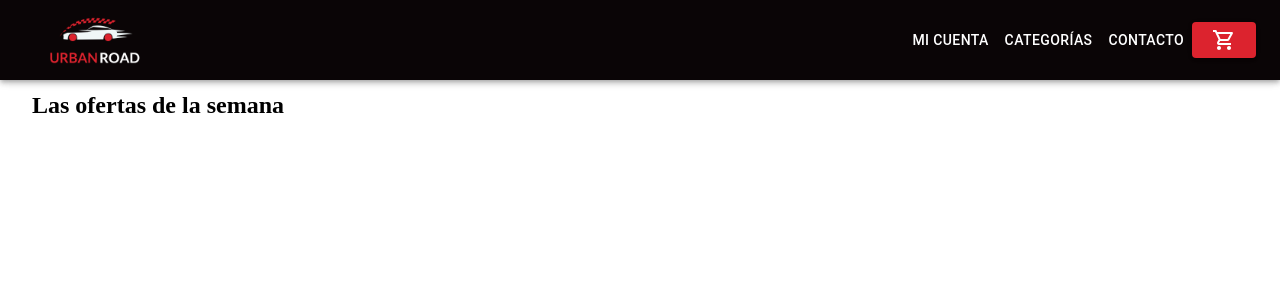
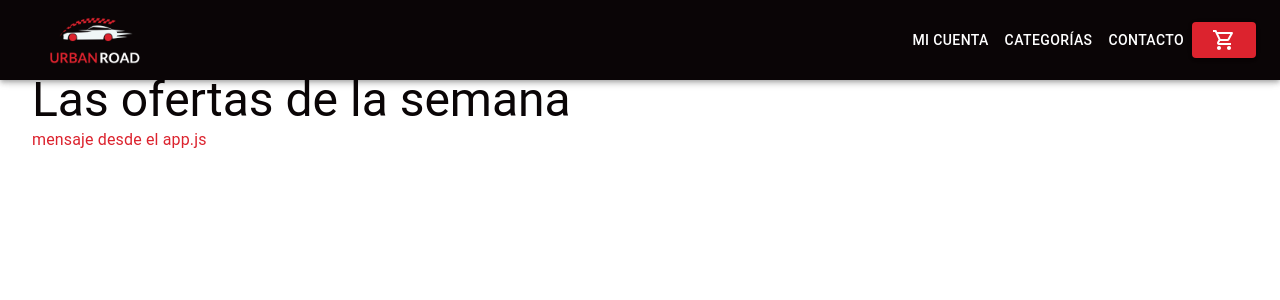
Before and after one commit to selorcav/reactstore, a React (Create React App) app: page / in a window 1280 px wide. Shown: the top 300 px of the page. Built offline with nearby package versions, Linux system fonts and the light colour scheme.

Commit message:
creado componente cardwidget, itemlistcontainer. Agregado prop greeting a itemlistcontainer

```diff
--- a/src/App.js
+++ b/src/App.js
@@ -1,15 +1,11 @@
+import ItemListContainer from './components/ItemListContainer.js'
 import NavBar from './components/NavBar/NavBar.js'
-
-
-import {Container} from '@material-ui/core/';
 
 function App() {
   return (
     <div className="App">
       <NavBar />
-      <Container>
-        <h2>Las ofertas de la semana</h2>
-      </Container>
+      <ItemListContainer greeting="mensaje desde el app.js"/>
     </div>
   );
 }
--- /dev/null
+++ b/src/components/ItemListContainer.js
@@ -0,0 +1,16 @@
+import React from 'react'
+
+import { Container, Typography } from '@material-ui/core/';
+
+const ItemListContainer = (props) => {
+  return (
+    <div>
+      <Container>
+        <Typography variant="h3" color="primary">Las ofertas de la semana</Typography>
+        <Typography color="secondary">{props.greeting}</Typography>
+      </Container>
+    </div>
+  )
+}
+
+export default ItemListContainer
--- /dev/null
+++ b/src/components/NavBar/CartWidget.js
@@ -0,0 +1,15 @@
+import React from 'react'
+import { Button} from '@material-ui/core';
+import ShoppingCartOutlinedIcon from '@material-ui/icons/ShoppingCartOutlined';
+
+const CartWidget = () => {
+  return (
+    <>
+      <Button variant="contained" color="secondary">
+        <ShoppingCartOutlinedIcon />
+      </Button>
+    </>
+  )
+}
+
+export default CartWidget
--- a/src/components/NavBar/NavBar.js
+++ b/src/components/NavBar/NavBar.js
@@ -12,13 +12,11 @@ import {
   Hidden,
   Box
 } from '@material-ui/core';
-import ShoppingCartOutlinedIcon from '@material-ui/icons/ShoppingCartOutlined';
 import MenuIcon from '@material-ui/icons/Menu';
 import Logo from './logo.png'
 
 import clsx from 'clsx';
-
-
+import CartWidget from './CartWidget';
 
 const useStyles = makeStyles(theme => ({
   offset: theme.mixins.toolbar,
@@ -39,7 +37,7 @@ const useStyles = makeStyles(theme => ({
   },
 }))
 
-const NavBar = (props) => {
+const NavBar = () => {
   const classes = useStyles()
   const [state, setState] = React.useState({
     left: false,
@@ -79,9 +77,7 @@ const NavBar = (props) => {
       <Divider />
       <List>
         <Box display="flex" justifyContent="center">
-          <Button variant="contained" color="secondary">
-            <ShoppingCartOutlinedIcon />
-          </Button>
+          <CartWidget />
         </Box>
       </List>
     </div>
@@ -106,9 +102,7 @@ const NavBar = (props) => {
                 <Button variant="text" color="inherit">
                   Contacto
                 </Button>
-                <Button variant="contained" color="secondary">
-                  <ShoppingCartOutlinedIcon />
-                </Button>
+                <CartWidget />
               </Hidden>
 
               <Hidden mdUp>
```
